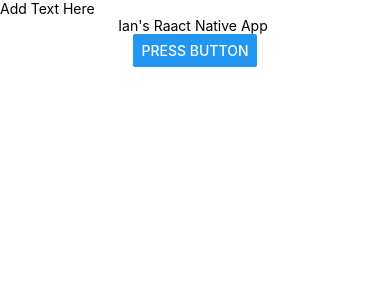
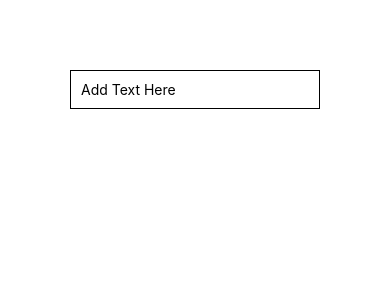
Before and after one commit to ianbumatay/react-native-project, a React Native app: screen / in a window 390 px wide. Shown: the top 300 px of the page. Built offline with nearby package versions, Linux system fonts and the light colour scheme.

Commit message:
add style to the TextInput

```diff
--- a/App.js
+++ b/App.js
@@ -1,6 +1,6 @@
-import { StatusBar} from 'expo-status-bar';
+// import { StatusBar} from 'expo-status-bar';
 import React, { useState} from 'react';
-import { StyleSheet, Text, View, Button, TextInput} from 'react-native';
+import {  Text, View, Button, TextInput} from 'react-native';
 
 export default function App() {
 
@@ -8,26 +8,26 @@ export default function App() {
 
 
   return (
-    <View>
+    <View style={{padding: 70}}>
       <View>
-          <TextInput placeholder="Add Text Here"/>
+          <TextInput placeholder="Add Text Here" style={{borderColor: 'black', borderWidth: 1, padding: 10}}/>
       </View>
-       <View style={styles.container}>
+       {/* <View style={styles.container}>
         <Text>{outputText} </Text>
         <Button title="Press Button" onPress={()=> setOutputText("New Text")}/>
       <StatusBar style="auto" />
-    </View>
+    </View> */}
 
     </View>
 
   );
 }
 
-const styles = StyleSheet.create({
-  container: {
-    flex: 1,
-    backgroundColor: '#fff',
-    alignItems: 'center',
-    justifyContent: 'center',
-  },
-});
+// const styles = StyleSheet.create({
+//   container: {
+//     flex: 1,
+//     backgroundColor: '#fff',
+//     alignItems: 'center',
+//     justifyContent: 'center',
+//   },
+// });
```
